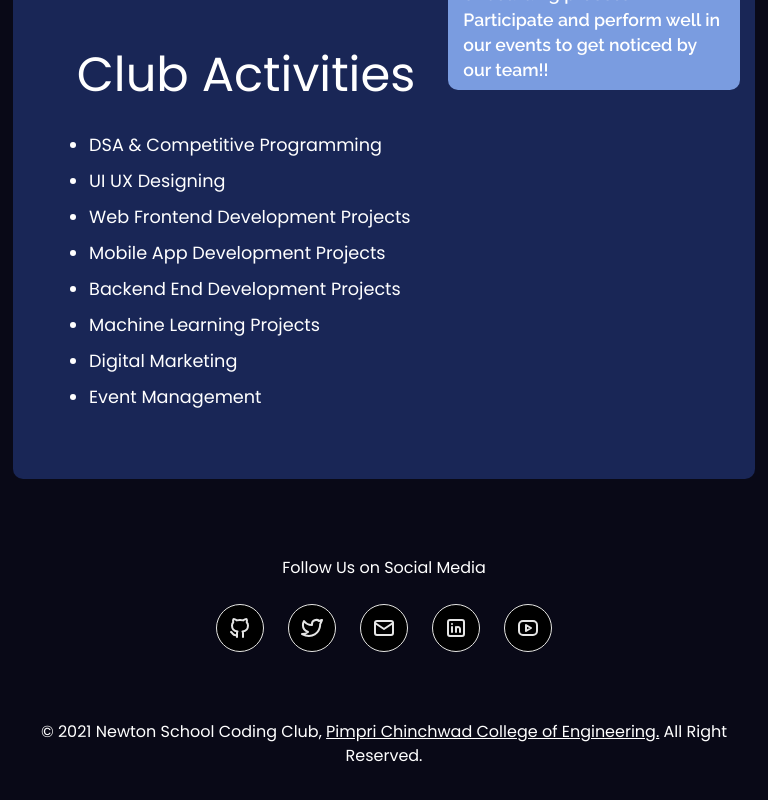
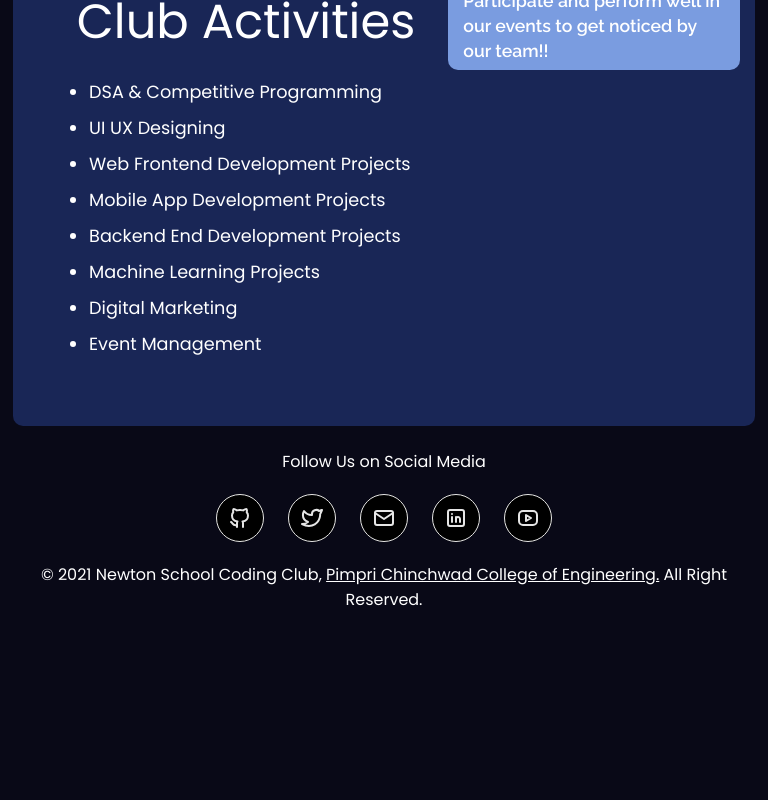
Before and after one commit to nsccpccoe/nscc-frontend, a Next.js app: page / in a window 768 px wide. Shown: the part 2704-3504 px from the top of the page. After the commit the page ends 3326 px from the top, so only its background shows below. Built offline with nearby package versions, Linux system fonts and the light colour scheme; no server answers.

Commit message:
Refactor footer

```diff
--- a/Components/ClubActivites/ClubActivities.module.css
+++ b/Components/ClubActivites/ClubActivities.module.css
@@ -7,7 +7,6 @@
     color: white;
     position: relative;
 }
-
 
 .activities {
     width: 100%;
@@ -61,8 +60,10 @@
 @media(min-width: 767px) and (max-width: 1024px) {
     .main {
         flex-direction: column;
-        padding: 5vw;
-        margin: 5vw;
+        padding-left: 5vw;
+        padding-right: 5vw;
+        margin-left: 5vw;
+        margin-right: 5vw;
     }
 
     .content {
--- a/Components/Footer/Footer.module.css
+++ b/Components/Footer/Footer.module.css
@@ -1,42 +1,34 @@
 @import url('https://fonts.googleapis.com/css2?family=Poppins:wght@300;400&family=Raleway&display=swap');
 
 .footer {
+    margin : 10px;
     font-family: 'Poppins', sans-serif;
     font-style: normal;
     font-weight: 400;
     font-size: 16px;
-    line-height: 24px;
+    color: white;
+    text-align: center;
+    display: flex;
+    flex-direction: column;
+    justify-content: space-around;
+    gap: 20px;
 }
 
 .icons {
     display: flex;
-    justify-content: space-between;
+    justify-content: center;
     gap: 24px;
 }
-
 
 .upperfooter {
     display: flex;
     flex-direction: column;
     align-items: center;
     padding: 0;
-    gap: 24px;
-    height: 96px;
-    /* margin: 36px; */
-}
-
-.lowerfooter {
-    color: white;
-    position: absolute;
-    width: 768px;
-    height: 24px;
-    left: calc(50% - 768px/2 - 1px);
-    text-align: center;
-    padding:68px 0px;
 }
 
 .pccoelink {
-    color:white
+    color: white
 }
 
 .icons a {
@@ -46,10 +38,9 @@
     height: 48px;
     text-align: center;
     line-height: 63px;
-    background: #000000;
+    background: black;
     border-radius: 50%;
     font-size: 30px;
-    color: #000000;
     transition: .5s;
 }
 
@@ -63,7 +54,7 @@
     border-radius: 48px;
     background: hsl(234, 50%, 35%);
     transition: .5s;
-    transform: scale(.9);
+    transform: scale(0.9);
     z-index: -1;
 }
 
@@ -78,18 +69,9 @@
     text-shadow: 0 0 5px hsl(234, 50%, 35%);
 }
 
-@media only screen and (max-width: 768px) {
-    .footer{
-        width: 100%;
+@media (max-width: 650px) {
+    .footer {
+        margin-bottom: 100px;
+        /*avoid overlapping with bottom nav*/
     }
-
-    .lowerfooter{
-        position: relative;
-        left: 0;
-        width: 90%;
-        text-align: center;
-        margin: auto;
-    }
-
-
-  }
+}
--- a/Components/Footer/Footer.tsx
+++ b/Components/Footer/Footer.tsx
@@ -3,58 +3,56 @@
 
 
 const Footer = () => {
-  return (
-    <div className={styles.footer}>
-        <div className={styles.upperfooter}>
+    return (
+        <div className={styles.footer}>
             <p>Follow Us on Social Media</p>
+
             <div className={styles.icons}>
                 <a href="https://github.com/nsccpccoe" target="_blank" rel="noreferrer">
                     <svg width="48" height="48" viewBox="0 0 48 48" fill="none" xmlns="http://www.w3.org/2000/svg">
-                    <path d="M21 31C16.7 32.4 16.7 28.5 15 28M27 33V29.5C27 28.5 27.1 28.1 26.5 27.5C29.3 27.2 32 26.1 32 21.5C31.9988 20.3049 31.5325 19.1573 30.7 18.3C31.0905 17.2619 31.0545 16.1116 30.6 15.1C30.6 15.1 29.5 14.8 27.1 16.4C25.0672 15.8705 22.9328 15.8705 20.9 16.4C18.5 14.8 17.4 15.1 17.4 15.1C16.9455 16.1116 16.9095 17.2619 17.3 18.3C16.4675 19.1573 16.0012 20.3049 16 21.5C16 26.1 18.7 27.2 21.5 27.5C20.9 28.1 20.9 28.7 21 29.5V33" stroke="#E6E6E6" strokeWidth="2" strokeLinecap="round" strokeLinejoin="round"/>
-                    <rect x="0.5" y="0.5" width="47" height="47" rx="23.5" stroke="#E6E6E6"/>
+                        <path d="M21 31C16.7 32.4 16.7 28.5 15 28M27 33V29.5C27 28.5 27.1 28.1 26.5 27.5C29.3 27.2 32 26.1 32 21.5C31.9988 20.3049 31.5325 19.1573 30.7 18.3C31.0905 17.2619 31.0545 16.1116 30.6 15.1C30.6 15.1 29.5 14.8 27.1 16.4C25.0672 15.8705 22.9328 15.8705 20.9 16.4C18.5 14.8 17.4 15.1 17.4 15.1C16.9455 16.1116 16.9095 17.2619 17.3 18.3C16.4675 19.1573 16.0012 20.3049 16 21.5C16 26.1 18.7 27.2 21.5 27.5C20.9 28.1 20.9 28.7 21 29.5V33" stroke="#E6E6E6" strokeWidth="2" strokeLinecap="round" strokeLinejoin="round" />
+                        <rect x="0.5" y="0.5" width="47" height="47" rx="23.5" stroke="#E6E6E6" />
                     </svg>
                 </a>
 
                 <a href="#">
                     <svg width="48" height="48" viewBox="0 0 48 48" fill="none" xmlns="http://www.w3.org/2000/svg">
-                    <path d="M34 16.01C33 16.5 32.02 16.699 31 17C29.879 15.735 28.217 15.665 26.62 16.263C25.023 16.861 23.977 18.323 24 20V21C20.755 21.083 17.865 19.605 16 17C16 17 11.818 24.433 20 28C18.128 29.247 16.261 30.088 14 30C17.308 31.803 20.913 32.423 24.034 31.517C27.614 30.477 30.556 27.794 31.685 23.775C32.0218 22.5527 32.189 21.2899 32.182 20.022C32.18 19.773 33.692 17.25 34 16.009V16.01Z" stroke="#E6E6E6" strokeWidth="2" strokeLinecap="round" strokeLinejoin="round"/>
-                    <rect x="0.5" y="0.5" width="47" height="47" rx="23.5" stroke="#E6E6E6"/>
+                        <path d="M34 16.01C33 16.5 32.02 16.699 31 17C29.879 15.735 28.217 15.665 26.62 16.263C25.023 16.861 23.977 18.323 24 20V21C20.755 21.083 17.865 19.605 16 17C16 17 11.818 24.433 20 28C18.128 29.247 16.261 30.088 14 30C17.308 31.803 20.913 32.423 24.034 31.517C27.614 30.477 30.556 27.794 31.685 23.775C32.0218 22.5527 32.189 21.2899 32.182 20.022C32.18 19.773 33.692 17.25 34 16.009V16.01Z" stroke="#E6E6E6" strokeWidth="2" strokeLinecap="round" strokeLinejoin="round" />
+                        <rect x="0.5" y="0.5" width="47" height="47" rx="23.5" stroke="#E6E6E6" />
                     </svg>
                 </a>
 
                 <a href="mailto:nscc@pccoepune.org" target="_blank" rel="noreferrer">
                     <svg width="48" height="48" viewBox="0 0 48 48" fill="none" xmlns="http://www.w3.org/2000/svg">
-                    <path d="M31 17H17C15.8954 17 15 17.8954 15 19V29C15 30.1046 15.8954 31 17 31H31C32.1046 31 33 30.1046 33 29V19C33 17.8954 32.1046 17 31 17Z" stroke="#E6E6E6" strokeWidth="2" strokeLinecap="round" strokeLinejoin="round"/>
-                    <path d="M15 19L24 25L33 19" stroke="#E6E6E6" strokeWidth="2" strokeLinecap="round" strokeLinejoin="round"/>
-                    <rect x="0.5" y="0.5" width="47" height="47" rx="23.5" stroke="#E6E6E6"/>
+                        <path d="M31 17H17C15.8954 17 15 17.8954 15 19V29C15 30.1046 15.8954 31 17 31H31C32.1046 31 33 30.1046 33 29V19C33 17.8954 32.1046 17 31 17Z" stroke="#E6E6E6" strokeWidth="2" strokeLinecap="round" strokeLinejoin="round" />
+                        <path d="M15 19L24 25L33 19" stroke="#E6E6E6" strokeWidth="2" strokeLinecap="round" strokeLinejoin="round" />
+                        <rect x="0.5" y="0.5" width="47" height="47" rx="23.5" stroke="#E6E6E6" />
                     </svg>
                 </a>
 
                 <a href="https://www.linkedin.com/company/nsccpccoe/" target="_blank" rel="noreferrer">
                     <svg width="48" height="48" viewBox="0 0 48 48" fill="none" xmlns="http://www.w3.org/2000/svg">
-                    <path d="M30 16H18C16.8954 16 16 16.8954 16 18V30C16 31.1046 16.8954 32 18 32H30C31.1046 32 32 31.1046 32 30V18C32 16.8954 31.1046 16 30 16Z" stroke="#E6E6E6" strokeWidth="2" strokeLinecap="round" strokeLinejoin="round"/>
-                    <path d="M20 23V28M20 20V20.01M24 28V23M28 28V25C28 24.4696 27.7893 23.9609 27.4142 23.5858C27.0391 23.2107 26.5304 23 26 23C25.4696 23 24.9609 23.2107 24.5858 23.5858C24.2107 23.9609 24 24.4696 24 25" stroke="#E6E6E6" strokeWidth="2" strokeLinecap="round" strokeLinejoin="round"/>
-                    <rect x="0.5" y="0.5" width="47" height="47" rx="23.5" stroke="#E6E6E6"/>
+                        <path d="M30 16H18C16.8954 16 16 16.8954 16 18V30C16 31.1046 16.8954 32 18 32H30C31.1046 32 32 31.1046 32 30V18C32 16.8954 31.1046 16 30 16Z" stroke="#E6E6E6" strokeWidth="2" strokeLinecap="round" strokeLinejoin="round" />
+                        <path d="M20 23V28M20 20V20.01M24 28V23M28 28V25C28 24.4696 27.7893 23.9609 27.4142 23.5858C27.0391 23.2107 26.5304 23 26 23C25.4696 23 24.9609 23.2107 24.5858 23.5858C24.2107 23.9609 24 24.4696 24 25" stroke="#E6E6E6" strokeWidth="2" strokeLinecap="round" strokeLinejoin="round" />
+                        <rect x="0.5" y="0.5" width="47" height="47" rx="23.5" stroke="#E6E6E6" />
                     </svg>
                 </a>
 
                 <a href="https://www.youtube.com/@nsccpccoe" target="_blank" rel="noreferrer">
                     <svg width="48" height="48" viewBox="0 0 48 48" fill="none" xmlns="http://www.w3.org/2000/svg">
-                    <path d="M29 17H19C16.7909 17 15 18.7909 15 21V27C15 29.2091 16.7909 31 19 31H29C31.2091 31 33 29.2091 33 27V21C33 18.7909 31.2091 17 29 17Z" stroke="#E6E6E6" strokeWidth="2" strokeLinecap="round" strokeLinejoin="round"/>
-                    <path d="M22 21L27 24L22 27V21Z" stroke="#E6E6E6" strokeWidth="2" strokeLinecap="round" strokeLinejoin="round"/>
-                    <rect x="0.5" y="0.5" width="47" height="47" rx="23.5" stroke="#E6E6E6"/>
+                        <path d="M29 17H19C16.7909 17 15 18.7909 15 21V27C15 29.2091 16.7909 31 19 31H29C31.2091 31 33 29.2091 33 27V21C33 18.7909 31.2091 17 29 17Z" stroke="#E6E6E6" strokeWidth="2" strokeLinecap="round" strokeLinejoin="round" />
+                        <path d="M22 21L27 24L22 27V21Z" stroke="#E6E6E6" strokeWidth="2" strokeLinecap="round" strokeLinejoin="round" />
+                        <rect x="0.5" y="0.5" width="47" height="47" rx="23.5" stroke="#E6E6E6" />
                     </svg>
                 </a>
 
             </div>
-        </div>
-        <div className={styles.lowerfooter}>
+
             <p>
                 © 2021 Newton School Coding Club, <a className={styles.pccoelink} href="http://www.pccoepune.com/" target="_blank" rel="noreferrer">Pimpri Chinchwad College of Engineering.</a> All Right Reserved.
             </p>
         </div>
-    </div>
-  )
+    )
 }
 
 export default Footer
```
